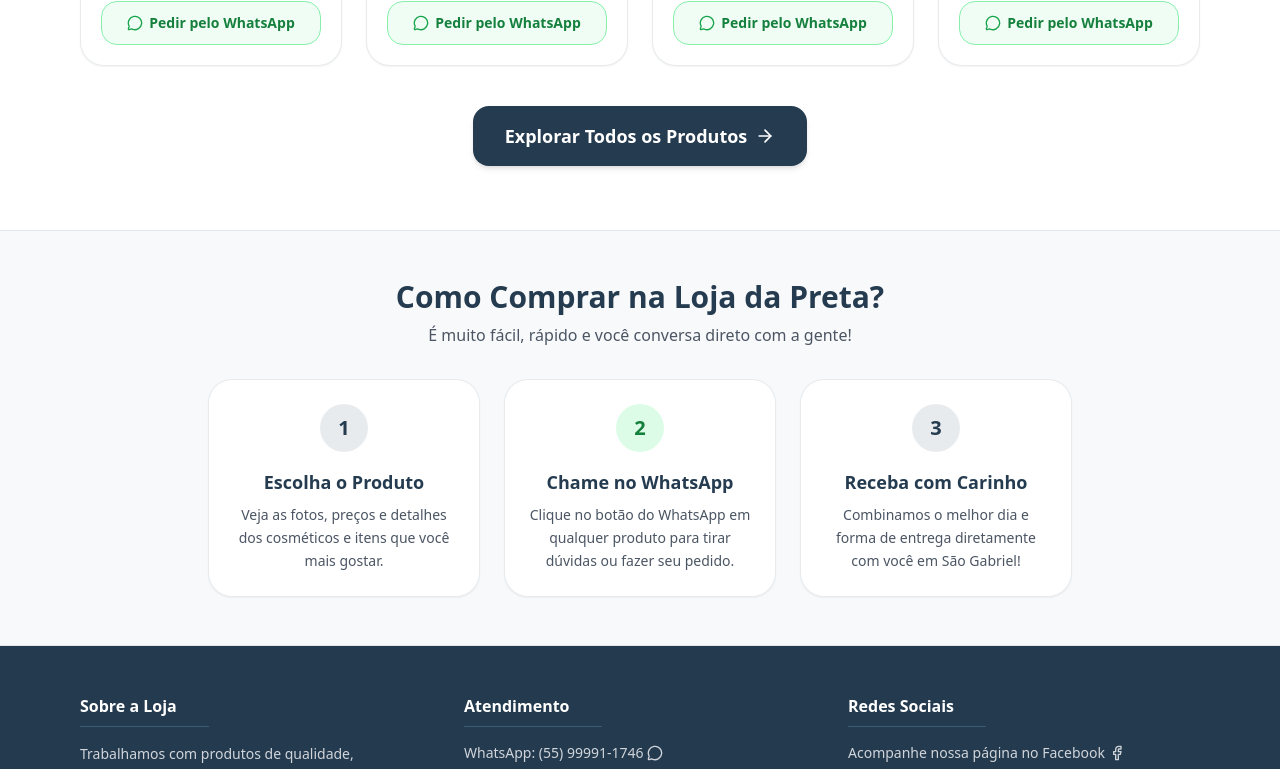
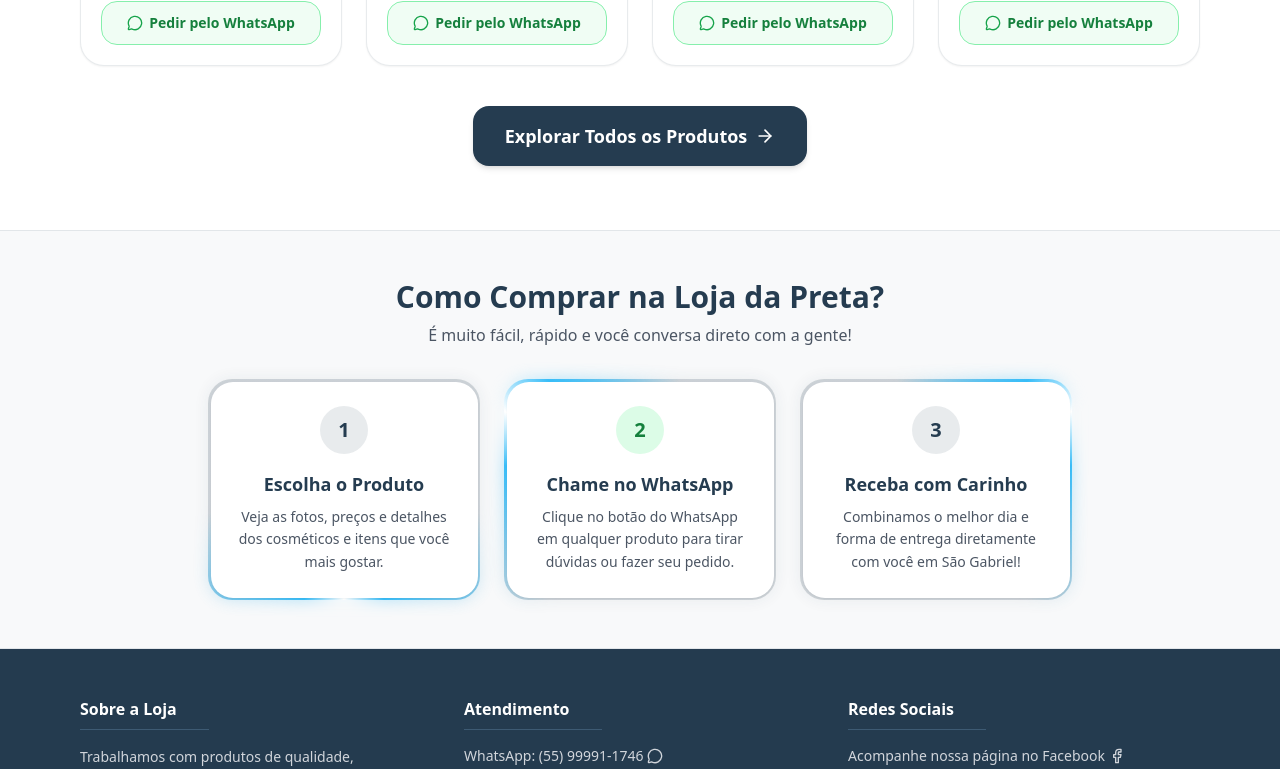
Before and after one commit to valdeir2016alves-gif/loja_dapreta, a Vue app: page / in a window 1280 px wide. Shown: the part 1983-2752 px from the top of the page. Built offline with nearby package versions, Linux system fonts and the light colour scheme.

Commit message:
feat: adicionar animacao specular nos cards do Como Comprar e do Sobre a Loja

```diff
--- a/src/components/ui/SpecularCard.vue
+++ b/src/components/ui/SpecularCard.vue
@@ -8,6 +8,8 @@ interface Props {
   primaryColor?: string;
   shineColor?: string;
   baseColor?: string;
+  innerClass?: string;
+  initialAngle?: number;
 }
 
 const props = withDefaults(defineProps<Props>(), {
@@ -17,11 +19,13 @@ const props = withDefaults(defineProps<Props>(), {
   primaryColor: '#38bdf8', // Brilho specular celeste elegante
   shineColor: '#ffffff',   // Ponto máximo de reflexo branco
   baseColor: 'rgba(36, 59, 79, 0.18)', // Cor base da borda alinhada à paleta
+  innerClass: 'p-4 sm:p-5',
+  initialAngle: 0,
 });
 
 const containerRef = ref<HTMLElement | null>(null);
-const angle = ref(0);
-let targetAngle = 0;
+const angle = ref(props.initialAngle);
+let targetAngle = props.initialAngle;
 let isHovering = false;
 let rafId: number | null = null;
 
@@ -99,7 +103,10 @@ const gradientStyle = computed(() => {
     />
 
     <!-- Conteúdo do card protegido no topo com fundo sólido -->
-    <div class="relative z-10 bg-white p-4 sm:p-5 rounded-[22px] shadow-sm">
+    <div
+      class="relative z-10 bg-white rounded-[22px] shadow-sm flex flex-col h-full"
+      :class="innerClass"
+    >
       <slot />
     </div>
   </div>
--- a/src/pages/About.vue
+++ b/src/pages/About.vue
@@ -6,6 +6,7 @@ import {
   Sparkles,
   PhoneCall,
 } from 'lucide-vue-next';
+import SpecularCard from '@/components/ui/SpecularCard.vue';
 
 const logoUrl = import.meta.env.BASE_URL + 'logo.jpg';
 </script>
@@ -39,7 +40,8 @@ const logoUrl = import.meta.env.BASE_URL + 'logo.jpg';
     </header>
 
     <!-- Card Principal de Destaque com o Texto Oficial -->
-    <section class="bg-white rounded-3xl p-6 sm:p-10 border-2 border-primary/20 shadow-md text-center max-w-2xl mx-auto space-y-4">
+    <section class="max-w-2xl mx-auto">
+      <SpecularCard inner-class="p-6 sm:p-10 text-center space-y-4 shadow-md">
         <div class="w-14 h-14 bg-primary/10 text-primary rounded-2xl flex items-center justify-center mx-auto mb-2">
           <Heart class="h-7 w-7 text-rose-500 fill-rose-500/20" />
         </div>
@@ -51,11 +53,12 @@ const logoUrl = import.meta.env.BASE_URL + 'logo.jpg';
         <p class="text-sm sm:text-base text-gray-600 font-medium pt-2 border-t border-gray-100">
           Nosso compromisso é fazer você se sentir em casa, tirando todas as dúvidas com carinho e paciência.
         </p>
+      </SpecularCard>
     </section>
 
     <!-- Pilares de Confiança -->
     <section class="grid grid-cols-1 md:grid-cols-3 gap-6">
-      <div class="bg-white p-6 rounded-3xl border border-primary/15 shadow-sm text-center space-y-3">
+      <SpecularCard inner-class="p-6 text-center space-y-3" :initial-angle="0">
         <div class="w-12 h-12 bg-primary/10 text-primary rounded-2xl flex items-center justify-center mx-auto">
           <ShieldCheck class="h-6 w-6 text-primary" />
         </div>
@@ -63,9 +66,9 @@ const logoUrl = import.meta.env.BASE_URL + 'logo.jpg';
         <p class="text-sm text-gray-600 leading-relaxed">
           Trabalhamos apenas com produtos originais e selecionados das melhores marcas de cosméticos e utilidades.
         </p>
-      </div>
+      </SpecularCard>
 
-      <div class="bg-white p-6 rounded-3xl border border-primary/15 shadow-sm text-center space-y-3">
+      <SpecularCard inner-class="p-6 text-center space-y-3" :initial-angle="120">
         <div class="w-12 h-12 bg-green-100 text-green-700 rounded-2xl flex items-center justify-center mx-auto">
           <PhoneCall class="h-6 w-6 text-green-700" />
         </div>
@@ -73,9 +76,9 @@ const logoUrl = import.meta.env.BASE_URL + 'logo.jpg';
         <p class="text-sm text-gray-600 leading-relaxed">
           Sem robôs ou mensagens automáticas difíceis. Você fala diretamente conosco no WhatsApp de forma rápida e segura.
         </p>
-      </div>
+      </SpecularCard>
 
-      <div class="bg-white p-6 rounded-3xl border border-primary/15 shadow-sm text-center space-y-3">
+      <SpecularCard inner-class="p-6 text-center space-y-3" :initial-angle="240">
         <div class="w-12 h-12 bg-amber-100 text-amber-700 rounded-2xl flex items-center justify-center mx-auto">
           <Sparkles class="h-6 w-6 text-amber-700" />
         </div>
@@ -83,7 +86,7 @@ const logoUrl = import.meta.env.BASE_URL + 'logo.jpg';
         <p class="text-sm text-gray-600 leading-relaxed">
           Cada produto e entrega é preparado com todo o carinho e dedicação especialmente para nossos clientes.
         </p>
-      </div>
+      </SpecularCard>
     </section>
   </div>
 </template>
--- a/src/pages/Home.vue
+++ b/src/pages/Home.vue
@@ -171,7 +171,7 @@ function handleSearch() {
         </p>
 
         <div class="grid grid-cols-1 md:grid-cols-3 gap-6">
-          <div class="bg-white p-6 rounded-3xl border border-primary/10 shadow-sm text-center">
+          <SpecularCard inner-class="p-6 text-center" :initial-angle="0">
             <div class="w-12 h-12 bg-primary/10 text-primary rounded-full font-black text-xl flex items-center justify-center mx-auto mb-4">
               1
             </div>
@@ -179,9 +179,9 @@ function handleSearch() {
             <p class="text-sm text-gray-600 leading-relaxed">
               Veja as fotos, preços e detalhes dos cosméticos e itens que você mais gostar.
             </p>
-          </div>
+          </SpecularCard>
 
-          <div class="bg-white p-6 rounded-3xl border border-primary/10 shadow-sm text-center">
+          <SpecularCard inner-class="p-6 text-center" :initial-angle="120">
             <div class="w-12 h-12 bg-green-100 text-green-700 rounded-full font-black text-xl flex items-center justify-center mx-auto mb-4">
               2
             </div>
@@ -189,9 +189,9 @@ function handleSearch() {
             <p class="text-sm text-gray-600 leading-relaxed">
               Clique no botão do WhatsApp em qualquer produto para tirar dúvidas ou fazer seu pedido.
             </p>
-          </div>
+          </SpecularCard>
 
-          <div class="bg-white p-6 rounded-3xl border border-primary/10 shadow-sm text-center">
+          <SpecularCard inner-class="p-6 text-center" :initial-angle="240">
             <div class="w-12 h-12 bg-primary/10 text-primary rounded-full font-black text-xl flex items-center justify-center mx-auto mb-4">
               3
             </div>
@@ -199,7 +199,7 @@ function handleSearch() {
             <p class="text-sm text-gray-600 leading-relaxed">
               Combinamos o melhor dia e forma de entrega diretamente com você em São Gabriel!
             </p>
-          </div>
+          </SpecularCard>
         </div>
 
       </div>
```
Lines whose indentation alone changed are shown as unchanged.
